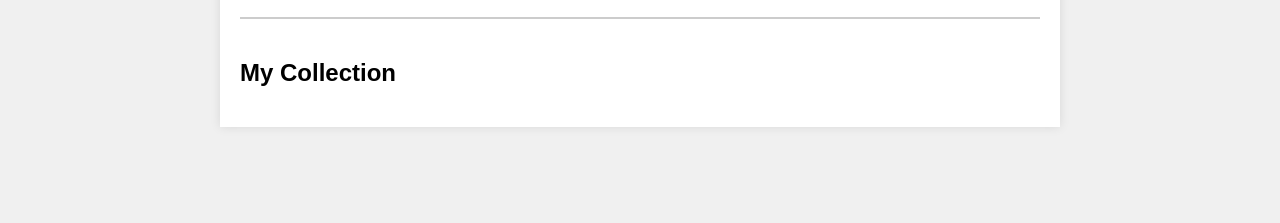
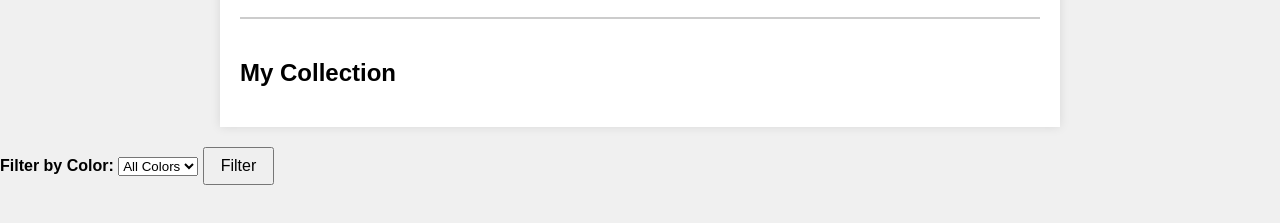
Before and after one commit to kdgreganti/Phase-1-Project, a plain HTML site: page index.html in a window 1280 px wide. Shown: the part 161-384 px from the top of the page. Drawn offline with Linux system fonts and the light colour scheme.

Commit message:
added a search bar for color to application

```diff
--- a/index.html
+++ b/index.html
@@ -22,6 +22,21 @@
             </ul>
         </div>
     </div>
+    <div class="color-filter">
+        <label for="cardColor">Filter by Color:</label>
+        <select id="cardColor">
+            <option value="">All Colors</option>
+            <option value="White">White</option>
+            <option value="Blue">Blue</option>
+            <option value="Black">Black</option>
+            <option value="Red">Red</option>
+            <option value="Green">Green</option>
+            <option value="Colorless">Colorless</option>
+        </select>
+        <button onclick="filterByColor()">Filter</button>
+    </div>
+    <div id="colorFilteredResults"></div>
+
     <script src="index.js"></script>
 </body>
 </html>
```
